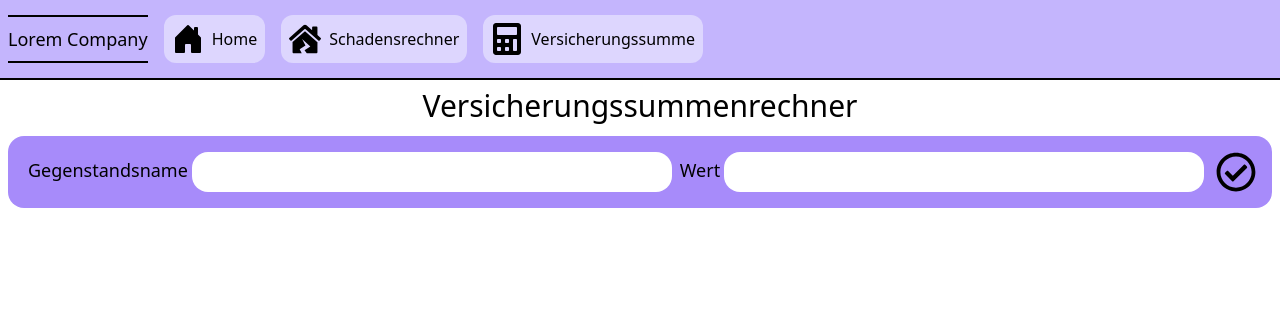
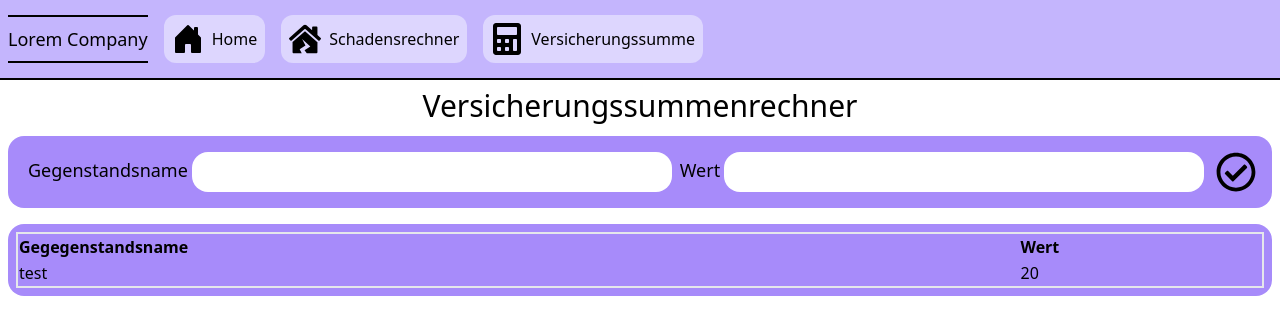
Before and after one commit to Jelenal1/Versicherungsrechner_bbw, a React (Vite) app in the folder calculator_app/: page /insurancecalculator in a window 1280 px wide. Shown: the top 334 px of the page. Built offline with nearby package versions, Linux system fonts and the light colour scheme.

Commit message:
I know managed to render the items from the input

```diff
--- a/calculator_app/src/components/InsuranceCalculator.jsx
+++ b/calculator_app/src/components/InsuranceCalculator.jsx
@@ -1,13 +1,21 @@
 import { useState } from "react";
 import InsuranceCalculatorInputForm from "./InsuranceCalculatorInputForm";
 import Navbar from "./Navbar";
+import InsuranceCalculatorItems from "./InsuranceCalculatorItems";
 
 function InsuranceCalculator() {
-  const [houseItems, setHouseItems] = useState([]);
+  const [houseItems, setHouseItems] = useState([
+    {
+      id: 1,
+      name: "test",
+      value: 20,
+    },
+  ]);
   return (
     <>
       <Navbar />
       <InsuranceCalculatorInputForm setHouseItems={setHouseItems} />
+      <InsuranceCalculatorItems houseItems={houseItems} />
     </>
   );
 }
--- /dev/null
+++ b/calculator_app/src/components/InsuranceCalculatorItems.jsx
@@ -0,0 +1,35 @@
+function InsuranceCalculatorItems({ houseItems }) {
+  const styles = {
+    heading: `text-3xl text-center mb-3`,
+    formcontainer: `flex max-w-7xl mx-auto bg-violet-400 rounded-2xl p-2`,
+    table: `border-2 min-w-fit w-full`,
+    label: `ml-1 mb-1 text-lg`,
+    inputfield: `rounded-2xl p-2 border-none focus:outline-none w-1/2`,
+  };
+
+  const renderColumn = () =>
+    houseItems.map((item) => {
+      return (
+        <tr key={item.id} className={styles.column}>
+          <td>{item.name}</td>
+          <td>{item.value}</td>
+        </tr>
+      );
+    });
+  return (
+    <>
+      <div className="p-2">
+        <div className={styles.formcontainer}>
+          <table className={styles.table}>
+            <tr key={"headings"}>
+              <th className="text-left">Gegegenstandsname</th>
+              <th className="text-left">Wert</th>
+            </tr>
+            {renderColumn()}
+          </table>
+        </div>
+      </div>
+    </>
+  );
+}
+export default InsuranceCalculatorItems;
```
